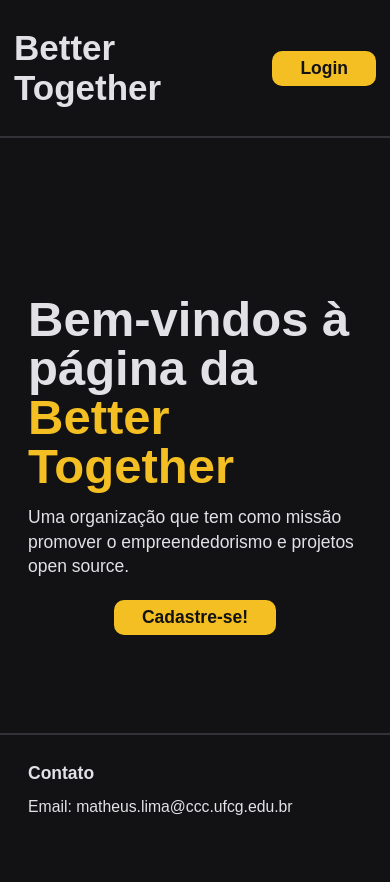
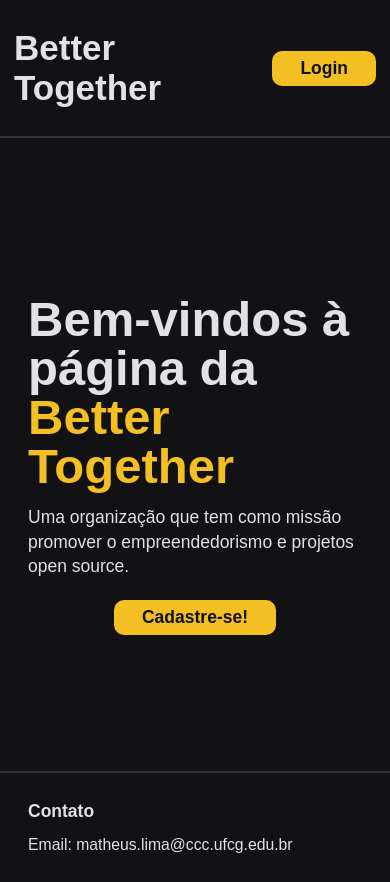
Before and after one commit to MatheusVBLima/BetterTogether, a Next.js app: page / in a window 390 px wide. Before the commit the page ends 844 px from the top, so only its background shows below. Built offline with nearby package versions, Linux system fonts and the light colour scheme.

Commit message:
fix: responsividade footer

```diff
--- a/src/components/footer/footer.module.scss
+++ b/src/components/footer/footer.module.scss
@@ -29,11 +29,3 @@
     }
   }
 }
-
-@media screen and (max-width: 1024px) {
-  .footerWrapper {
-    position: fixed;
-    bottom: 0;
-    width: 100%;
-  }
-}
--- a/src/pages/_app.tsx
+++ b/src/pages/_app.tsx
@@ -2,12 +2,17 @@ import Footer from "@/components/footer/Footer";
 import { Provider } from "@/context/Context";
 import "@/styles/globals.css";
 import type { AppProps } from "next/app";
+import styles from "@/styles/app.module.scss";
 
 export default function App({ Component, pageProps }: AppProps) {
   return (
     <Provider>
-      <Component {...pageProps} />
-      <Footer />
+      <div className={styles.wrapper}>
+        <Component {...pageProps} />
+        <div className={styles.footer}>
+          <Footer />
+        </div>
+      </div>
     </Provider>
   );
 }
--- /dev/null
+++ b/src/styles/app.module.scss
@@ -0,0 +1,9 @@
+.wrapper {
+  display: flex;
+  flex-direction: column;
+  min-height: 100vh;
+
+  .footer {
+    margin-top: auto;
+  }
+}
```
Also changed, not shown: src/components/meusProjetos/meusProjetosContent.module.scss (+5 -2 lines).
